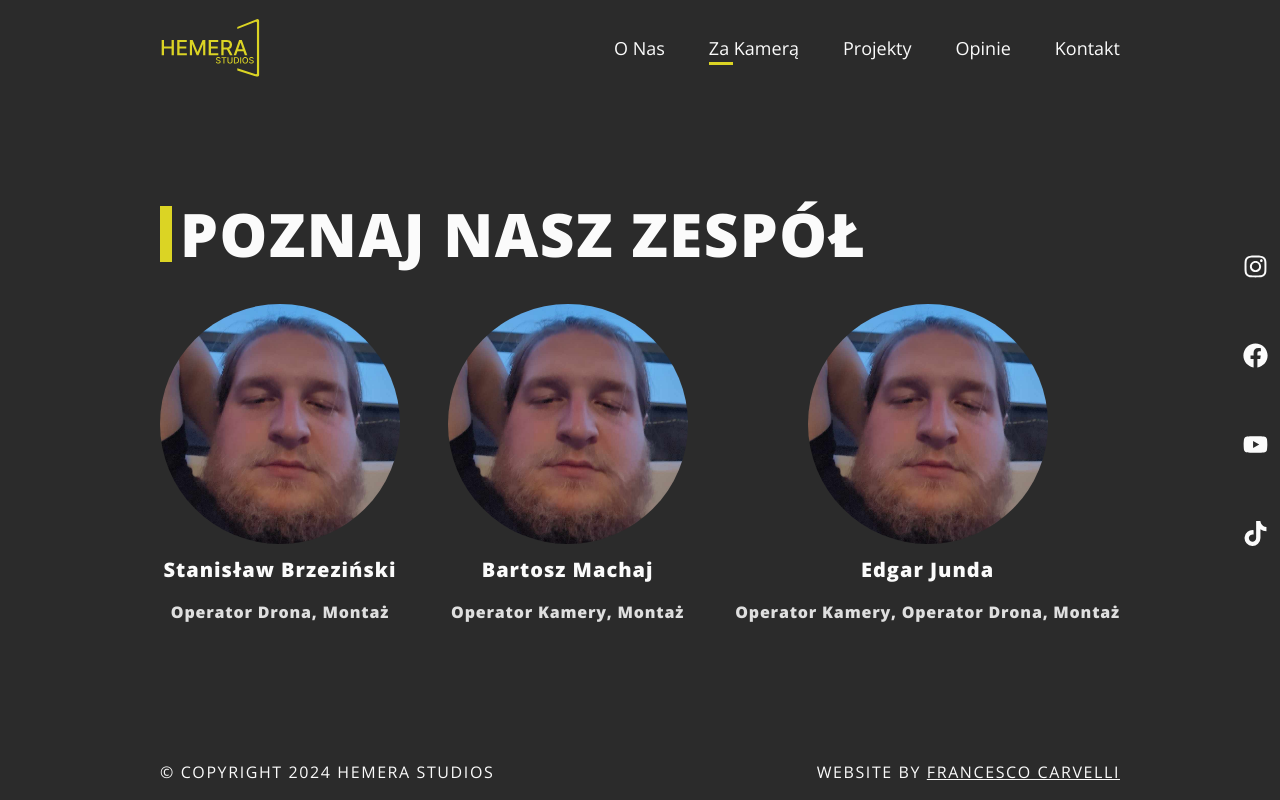
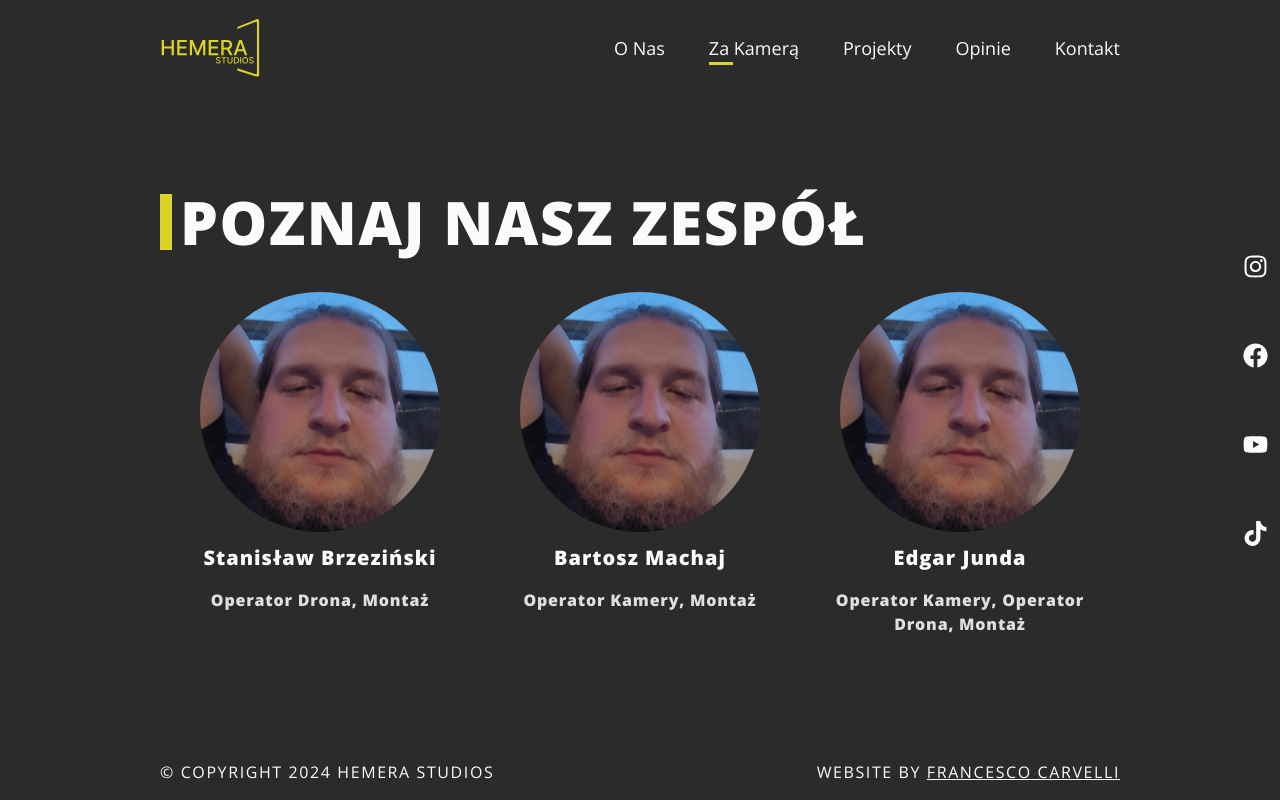
Before and after one commit to F3azy/hemera, a React (Vite) app: page /zespol in a window 1280 px wide. Built offline with nearby package versions, Linux system fonts and the light colour scheme.

Commit message:
i did somethin but dont remeber waht

```diff
--- a/src/components/Navbar.jsx
+++ b/src/components/Navbar.jsx
@@ -13,7 +13,7 @@ const Navbar = () => {
 
 
   return (
-    <nav className={`fixed z-30 w-full h-[96px] px-5 xl:px-40 flex flex-row items-center justify-between ${backGround}`}>
+    <nav className={`fixed z-[9999] w-full h-[96px] px-5 xl:px-40 flex flex-row items-center justify-between ${backGround}`}>
       <Link to="/">
         <img className="w-[100px]" src={HemeraLogo} alt="logo" />
       </Link>
--- a/src/components/TeamMemberCardList.jsx
+++ b/src/components/TeamMemberCardList.jsx
@@ -4,7 +4,7 @@ import TeamMemberCard from "./TeamMemberCard";
 
 const TeamMemberCardList = () => {
   return (
-    <div className="flex flex-col xl:flex-row justify-between gap-y-5">
+    <div className="w-full grid xl:grid-cols-[repeat(3,_256px)] justify-around">
       {team.map((member) => (
         <TeamMemberCard
           key={member.name}
```
